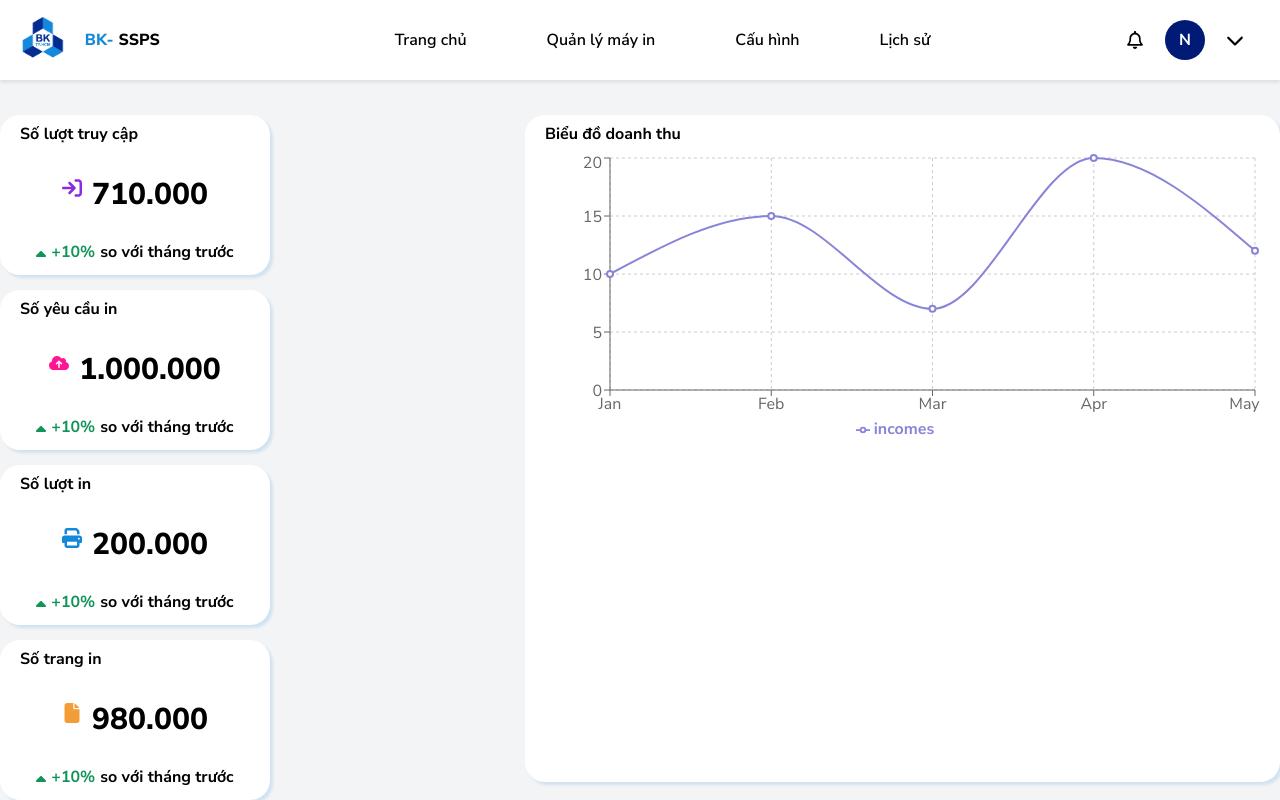
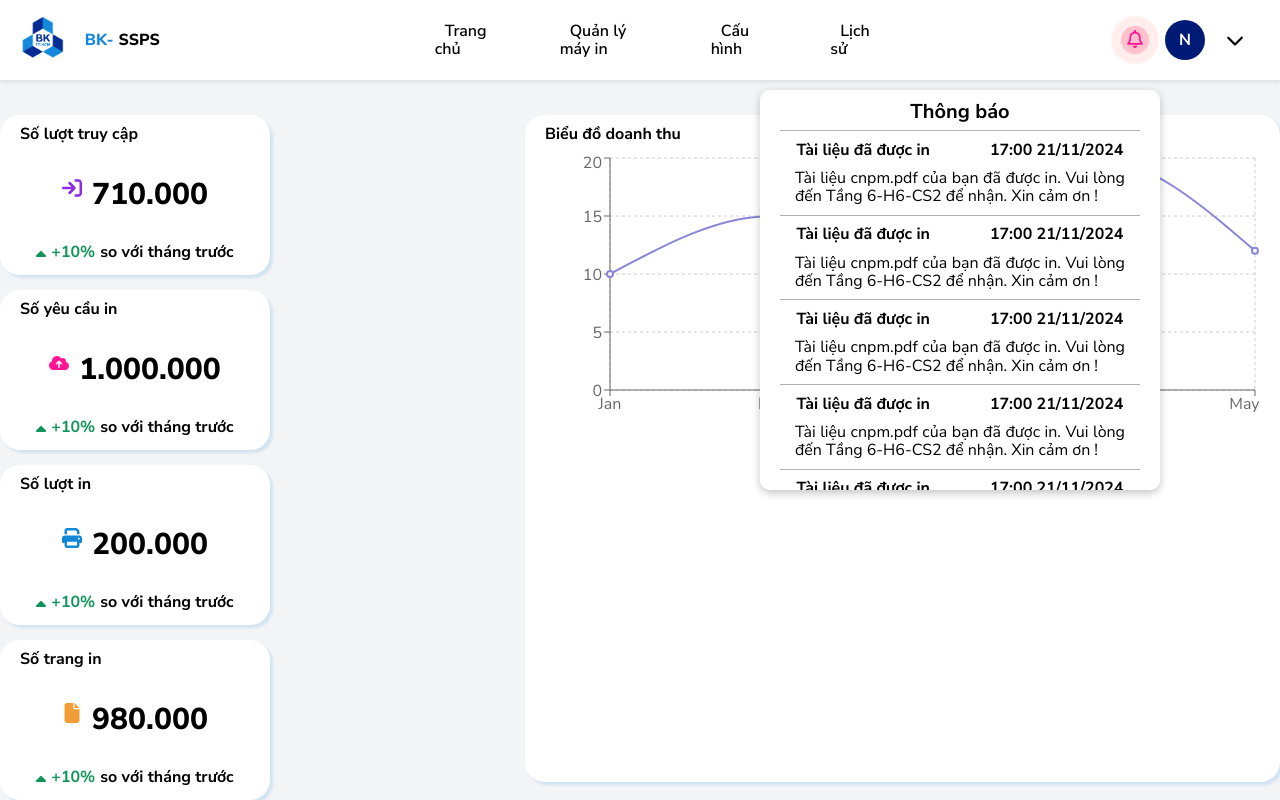
Before and after one commit to coldwind444/SSPS-FE, a React (Vite) app in the folder ssps/: page /spso in a window 1280 px wide. Both pictures are taken after a click on the button 1135 px from the left and 40 px from the top of the page. Shown: the top 800 px of the page. Built offline with nearby package versions, Linux system fonts and the light colour scheme.

Commit message:
add popup

```diff
--- a/ssps/src/component/NavigationBar/Navbar.jsx
+++ b/ssps/src/component/NavigationBar/Navbar.jsx
@@ -1,20 +1,99 @@
-import React, { useState, useEffect } from 'react';
+import React, { useState, useEffect, useRef } from 'react';
 import { asset } from '../../assets/asset';
 import classNames from 'classnames/bind';
 import styles from './Navbar.module.css';
 import { Link } from 'react-router-dom';
 import {FontAwesomeIcon} from '@fortawesome/react-fontawesome'
-import { faBell } from '@fortawesome/free-regular-svg-icons';
-import { faChevronDown } from '@fortawesome/free-solid-svg-icons';
+import { faBell, faBellSlash } from '@fortawesome/free-regular-svg-icons';
+import { faBellConcierge, faChevronDown, faRightFromBracket } from '@fortawesome/free-solid-svg-icons';
 
 const clx = classNames.bind(styles)
 
 function Navbar({isAuthenticated, userType, userName}) {
+  const notifications = [
+    {
+      title: 'Tài liệu đã được in',
+      time: '17:00 21/11/2024',
+      content: 'Tài liệu cnpm.pdf của bạn đã được in. Vui lòng đến Tầng 6-H6-CS2 để nhận. Xin cảm ơn !'
+    },
+    {
+      title: 'Tài liệu đã được in',
+      time: '17:00 21/11/2024',
+      content: 'Tài liệu cnpm.pdf của bạn đã được in. Vui lòng đến Tầng 6-H6-CS2 để nhận. Xin cảm ơn !'
+    },
+    {
+      title: 'Tài liệu đã được in',
+      time: '17:00 21/11/2024',
+      content: 'Tài liệu cnpm.pdf của bạn đã được in. Vui lòng đến Tầng 6-H6-CS2 để nhận. Xin cảm ơn !'
+    },
+    {
+      title: 'Tài liệu đã được in',
+      time: '17:00 21/11/2024',
+      content: 'Tài liệu cnpm.pdf của bạn đã được in. Vui lòng đến Tầng 6-H6-CS2 để nhận. Xin cảm ơn !'
+    },
+    {
+      title: 'Tài liệu đã được in',
+      time: '17:00 21/11/2024',
+      content: 'Tài liệu cnpm.pdf của bạn đã được in. Vui lòng đến Tầng 6-H6-CS2 để nhận. Xin cảm ơn !'
+    },
+  ]
 
-  const [menu,setMenu]=useState("Trang chủ")
+  const [menu,setMenu] = useState("Trang chủ")
+  const [userOpen, setUserOpen] = useState(false);
+  const [notiOpen, setNotiOpen] = useState(false);
+
+  const userRef = useRef(null);
+  const notiRef = useRef(null);
+  const userButtonRef = useRef(null);
+  const notiButtonRef = useRef(null);
+
+  useEffect(() => {
+    const handleClickOutside = (event) => {
+      if (userRef.current && !userRef.current.contains(event.target)
+          && userButtonRef.current && !userButtonRef.current.contains(event.target)) {
+        setUserOpen(false);
+      }
+
+      if (notiRef.current && !notiRef.current.contains(event.target)
+          && notiButtonRef.current && !notiButtonRef.current.contains(event.target)) {
+        setNotiOpen(false);
+      }
+    };
+
+    document.addEventListener('mousedown', handleClickOutside);
+    return () => {
+      document.removeEventListener('mousedown', handleClickOutside);
+    };
+  }, []);
+
 
   return (
     <div className={clx("navbar")}>
+      <div ref={userRef} className={clx('user-popup', {'active': userOpen, 'inactive': !userOpen})}>
+          <div className={clx('report')}>Báo cáo sự cố</div>
+          <div className={clx('info')}>Thông tin</div>
+          <div className={clx('logout')} id='logout'>
+            <FontAwesomeIcon icon={faRightFromBracket}/>
+            <div htmlFor='logout'><b>Đăng xuất</b></div>
+          </div>
+      </div>
+      <div ref={notiRef} className={clx('notification-popup', {'active': notiOpen, 'inactive': !notiOpen})}>
+          <div className={clx('noti-popup-title')}><b>Thông báo</b></div>
+          {
+            notifications.map((noti, index) => (
+              <div className={clx('notification')} key={index}>
+                <div className={clx('seperator')}></div>
+                <div className={clx('notification-inner')}>
+                  <div className={clx('noti-title-area')}>
+                    <label className={clx('noti-title')}>{noti.title}</label>
+                    <label className={clx('noti-time')}>{noti.time}</label>
+                  </div>
+                  <p className={clx('noti-content')}>{noti.content}</p>
+                </div>
+              </div>
+            ))
+          }
+      </div>
       <div className={clx("navbar-left")}>
         <img src={asset.logo} alt="BK-SSPS logo" className={clx("logo")} />
         <span className={clx("navbar-brand", 'primary-text')}>BK-</span>
@@ -40,11 +119,13 @@ function Navbar({isAuthenticated, userType, userName}) {
       {isAuthenticated === true ?
       (
         <div className={clx("navbar-right")}>
-          <button className={clx("user-button")}>
-            <FontAwesomeIcon icon={faBell} className={clx('icon')}/>
+          <button ref={notiButtonRef} className={clx("user-button")} onClick={() => setNotiOpen(!notiOpen)}>
+            <div className={clx('pulse', {'emphasize': true})}>
+              <FontAwesomeIcon icon={faBell} className={clx('icon', {'emphasize': true})}/>
+            </div>
           </button>
           <div className={clx("user-avatar")}>{userName}</div>
-          <button className={clx("user-button")}>
+          <button ref={userButtonRef} className={clx("user-button")} onClick={() => setUserOpen(!userOpen)}>
             <FontAwesomeIcon icon={faChevronDown} className={clx('icon')}/>
           </button>
         </div>
--- a/ssps/src/component/NavigationBar/Navbar.module.css
+++ b/ssps/src/component/NavigationBar/Navbar.module.css
@@ -1,12 +1,12 @@
 .navbar {
-    position: sticky;
+    position: relative;
     display: flex;
     align-items: center;
-    justify-content: space-between;
     background-color: white;
     box-shadow: 0 2px 4px rgba(0, 0, 0, 0.1);
     height: 80px;
     width: 100vw;
+    justify-content: center;
 
   }
   .navbar-left {
@@ -39,6 +39,8 @@
     align-items: center;
     justify-content: center;
     gap: 60px;
+    margin-left: 220px;
+    margin-right: 230px;
   }
 
   .list {
@@ -95,6 +97,14 @@
   .icon {
     height: 18px;
     width: 18px;
+    z-index: 999;
+  }
+
+  .icon.emphasize {
+    height: 18px;
+    width: 18px;
+    z-index: 999;
+    color: deeppink;
   }
 
   .user-button {
@@ -107,6 +117,7 @@
     align-items: center;
     border: 0px;
     transition: background-color 0.1s ease;
+    position: relative;
   }
 
   .user-button:hover {
@@ -141,3 +152,213 @@
   background-color: var(--primary);
   color: white;
 }
+
+.user-popup {
+    display: flex;
+    flex-direction: column;
+    height: 100px;
+    width: 150px;
+    background-color: white;
+    position: absolute;
+    transform: translateY(100px);
+    right: 0;
+    margin-right: 20px;
+    border-radius: 10px;
+    align-items: center;
+    justify-content: center;
+    z-index: 999;
+    box-shadow: rgba(0, 0, 0, 0.24) 0px 3px 8px;
+}
+
+.active {
+  visibility: visible;
+}
+
+.inactive {
+  visibility: collapse;
+}
+
+.logout {
+  display: flex;
+  gap: 5px;
+  border-radius: 0px 0px 10px 10px;
+  width: 100%;
+  justify-content: center;
+  padding: 8px 0px;
+  align-items: center;
+  cursor: pointer;
+}
+
+.logout:hover {
+  background-color: rgba(0, 0, 0, 0.1);
+}
+
+.logout label {
+  margin-bottom: 0px;
+}
+
+.info {
+  margin-bottom: 0px;
+  width: 100%;
+  display: flex;
+  justify-content: center;
+  padding: 7px 0px;
+  cursor: pointer;
+}
+
+.info:hover {
+  background-color: rgba(0, 0, 0, 0.1);
+}
+
+.report {
+  color: var(--red);
+  font-weight: 600;
+  width: 100%;
+  display: flex;
+  justify-content: center;
+  padding: 8px 0px;
+  border-radius: 10px 10px 0px 0px;
+  cursor: pointer;
+}
+
+.report:hover {
+  background-color: rgba(0, 0, 0, 0.1);
+}
+
+.notification-popup {
+  display: flex;
+  flex-direction: column;
+  height: 400px;
+  width: 400px;
+  background-color: white;
+  position: absolute;
+  transform: translateY(250px) translateX(-100px);
+  right: 0;
+  margin-right: 20px;
+  border-radius: 10px;
+  align-items: center;
+  justify-content: start;
+  overflow-y: scroll;
+  z-index: 999;
+  box-shadow: rgba(0, 0, 0, 0.24) 0px 3px 8px;
+}
+
+.notification-popup::-webkit-scrollbar {
+  width: 5px; /* Width of the scrollbar */
+  margin-right: 5px;
+}
+
+.notification-popup::-webkit-scrollbar-track {
+  background: transparent; /* Track background */
+  border-radius: 10px; /* Rounded corners for the track */
+}
+
+.notification-popup::-webkit-scrollbar-thumb {
+  background: #888; /* Thumb background */
+  border-radius: 10px; /* Rounded corners for the thumb */
+}
+
+.notification-popup::-webkit-scrollbar-thumb:hover {
+  background: #555; /* Change thumb color on hover */
+}
+
+.notification {
+  display: flex;
+  flex-direction: column;
+  align-items: center;
+  width: 100%;
+  padding: 2px 0px;
+  cursor: pointer;
+}
+
+.notification-inner {
+  display: flex;
+  flex-direction: column;
+  align-items: center;
+  gap: 5px;
+  width: 90%;
+  padding: 5px;
+  cursor: pointer;
+  border-radius: 10px;
+}
+
+.notification-inner:hover{
+  background-color: rgba(0, 0, 0, 0.1);
+}
+
+.seperator {
+  height: 0.5px;
+  width: 90%;
+  background-color: rgba(0, 0, 0, 0.3);
+  margin-bottom: 5px;
+}
+
+.noti-popup-title {
+  margin-top: 10px;
+  margin-bottom: 5px;
+  font-size: 20px;
+}
+
+.noti-title-area {
+  display: flex;
+  justify-content: center;
+  gap: 60px;
+}
+
+.noti-content {
+  text-align: justify;
+}
+
+.pulse.emphasize {
+  position: relative;
+  display: inline-block;
+  z-index: 99;
+}
+
+.pulse.emphasize::before {
+  content: '';
+  height: 40px;
+  width: 40px;
+  background-color: #ffe4e1;
+  border-radius: 50%;
+  position: absolute;
+  top: 50%; /* Center relative to the container */
+  left: 50%; /* Center relative to the container */
+  transform: translate(-50%, -50%);
+  z-index: -1;
+  opacity: 0;
+}
+
+.pulse.emphasize::after {
+  content: '';
+  height: 28px;
+  width: 28px;
+  background-color: pink;
+  border-radius: 50%;
+  position: absolute;
+  top: 50%; /* Center relative to the container */
+  left: 50%; /* Center relative to the container */
+  transform: translate(-50%, -50%);
+  z-index: -1;
+  opacity: 0;
+}
+
+.pulse.emphasize::before {
+  animation: pulse 2s ease-out infinite;
+}
+
+.pulse.emphasize::after {
+  animation: pulse 2s ease-out infinite;
+  animation-delay: 0.5s; /* Adds the delay for the second pulse */
+}
+
+@keyframes pulse {
+  0% {
+    transform: translate(-50%, -50%) scale(1);
+    opacity: 1;
+  }
+  100% {
+    transform: translate(-50%, -50%) scale(1.5); /* Adjust scale for a larger effect */
+    opacity: 0;
+  }
+}
```
